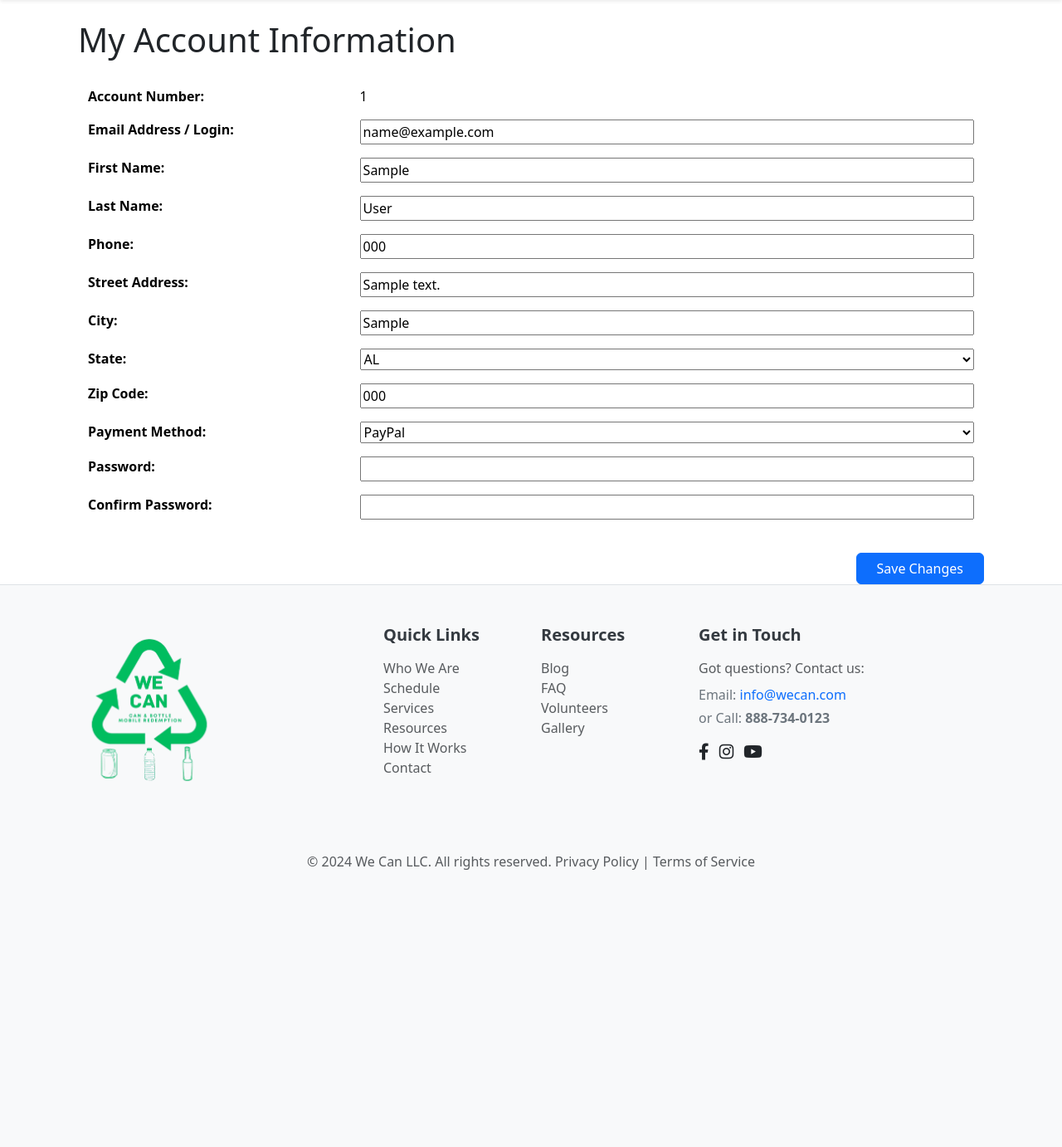
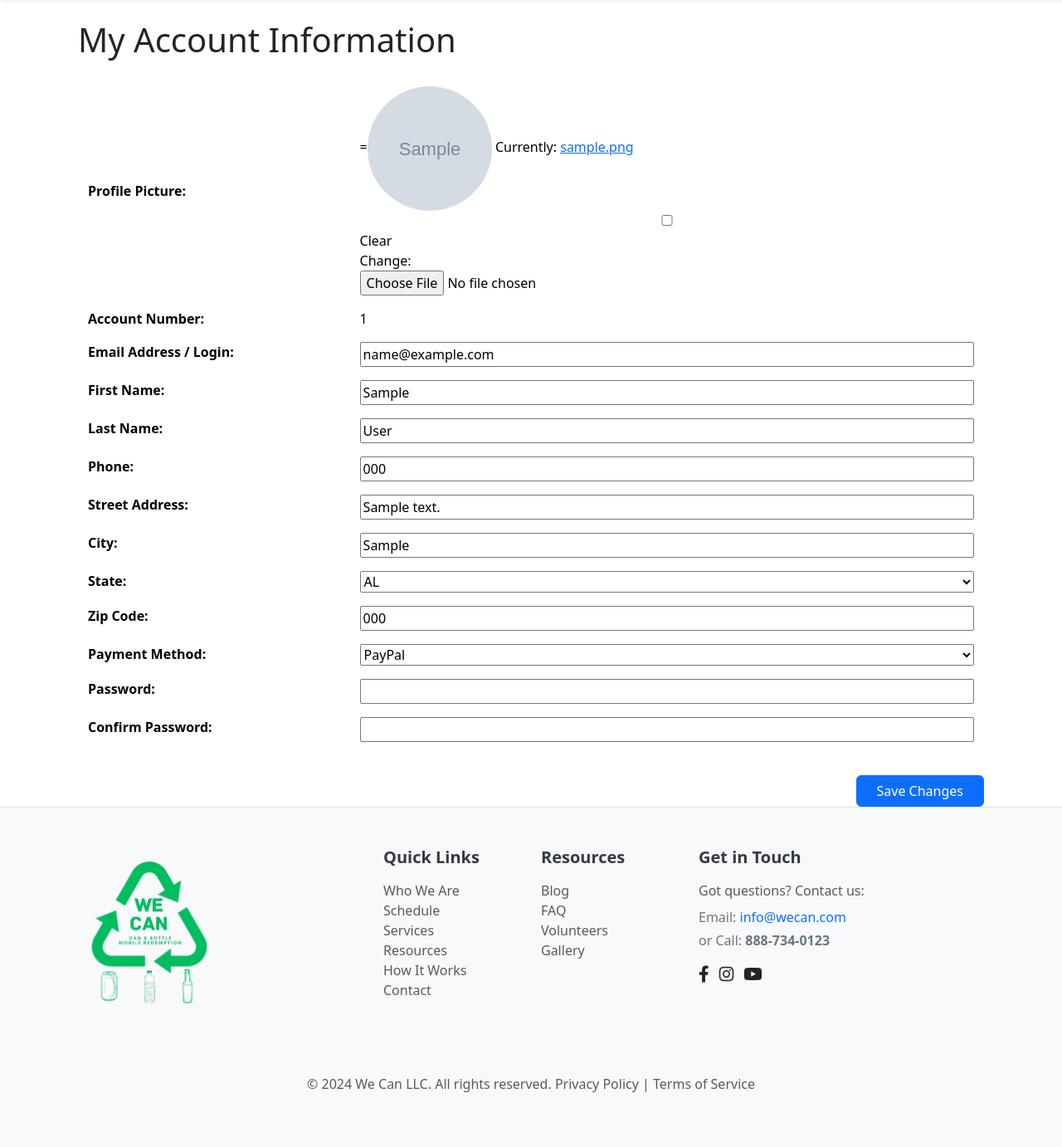
Before and after one commit to Gitesh307/WeCan, a Django app: page /settings/ in a window 1280 px wide. Shown: the part 160-1542 px from the top of the page at 83% size. Before the commit the page ends 1208 px from the top, so only its background shows below. Run offline with Django 5.2, Linux system fonts and the light colour scheme; a user stored in the database is signed in; tables that the repository leaves empty hold one stand-in row (values such as "Sample post"); grey boxes marked "Sample" are stand-in pictures.

Commit message:
profile photo

```diff
--- a/homepage/forms.py
+++ b/homepage/forms.py
@@ -12,7 +12,8 @@ class SubscriberUpdateForm(forms.ModelForm):
     confirm_password = forms.CharField(widget=forms.PasswordInput, required=False)
     class Meta:
         model = Subscriber
-        fields = ['fname', 'lname', 'email', 'phone', 'street_address', 'city', 'state', 'zip_code', 'payment_method']
+        fields = ['fname', 'lname', 'email', 'phone', 'street_address', 'city', 'state', 'zip_code', 'payment_method',
+                  'profile_picture']
         widgets = {
             'state': forms.Select(choices=[(state, state) for state in [
                 'AL', 'AK', 'AZ', 'AR', 'CA', 'CO', 'CT', 'DE', 'FL', 'GA', 'HI', 'ID', 'IL', 'IN', 'IA', 'KS', 'KY',
--- a/homepage/models.py
+++ b/homepage/models.py
@@ -6,6 +6,7 @@ from django.contrib.auth.models import User
 
 
 class Subscriber(models.Model):
+    linked_account = models.OneToOneField('auth.User', on_delete=models.CASCADE, related_name='subscriber_profile', null = True)
     account_id = models.AutoField(primary_key=True)
     fname = models.CharField(max_length=100)
     lname = models.CharField(max_length=100)
@@ -17,6 +18,7 @@ class Subscriber(models.Model):
     zip_code = models.CharField(max_length=10, default="00000")  # Default value
     payment_method = models.CharField(max_length=10, default="paypal")  # Default to "paypal"
     created_at = models.DateTimeField(auto_now_add=True)
+    profile_picture = models.ImageField(upload_to='profile_pictures/', null=True, blank=True)
 
     def __str__(self):
         return self.fname
--- a/homepage/templates/settings.html
+++ b/homepage/templates/settings.html
@@ -7,11 +7,23 @@ My Account Information
 {% block content %}
 <div class="container">
     <h1 class="mb-4">My Account Information</h1>
-   <form method="post" action="">
+   <form method="post" enctype="multipart/form-data" action="">
     {% csrf_token %}
     <div class="table-responsive">
         <table class="table table-borderless">
             <tbody>
+             <!-- Profile Picture -->
+                    <tr>
+                        <th style="vertical-align: middle;">Profile Picture:</th>
+                        <td>
+                            {% if subscriber_form.instance.profile_picture %}
+                                =<img src="{{ subscriber_form.instance.profile_picture.url }}" alt="Profile Picture" style="width: 150px; height: 150px; border-radius: 50%; object-fit: cover;">
+                            {% else %}
+                                <p>No profile picture uploaded</p>
+                            {% endif %}
+                                {{ subscriber_form.profile_picture.as_widget }}
+                        </td>
+                    </tr>
                 <tr>
                     <th>Account Number:</th>
                     <td>{{ user.id }}</td>
--- a/homepage/urls.py
+++ b/homepage/urls.py
@@ -2,6 +2,8 @@ from django.urls import path
 from homepage import views
 from django.contrib.auth.views import LoginView
 from django.contrib.auth.views import LogoutView
+from django.conf import settings
+from django.conf.urls.static import static
 
 urlpatterns = [
     path("", views.home, name='homepage'),
@@ -28,3 +30,6 @@ urlpatterns = [
     # path('change_password/', views.change_password, name='change_password'),
 
 ]
+
+if settings.DEBUG:
+    urlpatterns += static(settings.MEDIA_URL, document_root=settings.MEDIA_ROOT)
--- a/homepage/views.py
+++ b/homepage/views.py
@@ -1,5 +1,3 @@
-from django.contrib.auth import update_session_auth_hash
-from django.contrib.auth.hashers import make_password
 from django.shortcuts import render, redirect, get_object_or_404
 from django.contrib import messages
 from .forms import UserRegistrationForm, SubscriberUpdateForm
@@ -121,8 +119,6 @@ def pickuphistory(request):
     return render(request, 'pickuphistory.html')
 
 def settings(request):
-    user = request.user
-
     # Fetch the subscriber for the logged-in user
     subscriber = Subscriber.objects.filter(account_id=request.user.id).first()
     if not subscriber:
@@ -131,7 +127,7 @@ def settings(request):
 
     if request.method == 'POST':
         # Bind the submitted data to the form
-        subscriber_form = SubscriberUpdateForm(request.POST, instance=subscriber)
+        subscriber_form = SubscriberUpdateForm(request.POST, request.FILES, instance=subscriber)
 
         if subscriber_form.is_valid():
             # Save the subscriber updates
@@ -139,8 +135,15 @@ def settings(request):
 
             # Update password if provided
             password = subscriber_form.cleaned_data.get('password')
+            confirm_password = subscriber_form.cleaned_data.get('confirm_password')
+
             if password:
-                updated_subscriber.password = make_password(password)
+                if password == confirm_password:
+                    # Use set_password to update the password properly
+                    updated_subscriber.linked_account.set_password(password)
+                else:
+                    messages.error(request, "Passwords do not match.")
+                    return render(request, 'settings.html', {'subscriber_form': subscriber_form})
 
             # Save changes to the database
             updated_subscriber.save()
--- a/wecan_app/settings.py
+++ b/wecan_app/settings.py
@@ -137,3 +137,6 @@ LOGIN_REDIRECT_URL = '/profile/'
 
 
 os.environ.setdefault('DJANGO_SETTINGS_MODULE', 'wecan_app.settings')
+
+MEDIA_URL = '/media/'
+MEDIA_ROOT = os.path.join(BASE_DIR, 'media')
```
